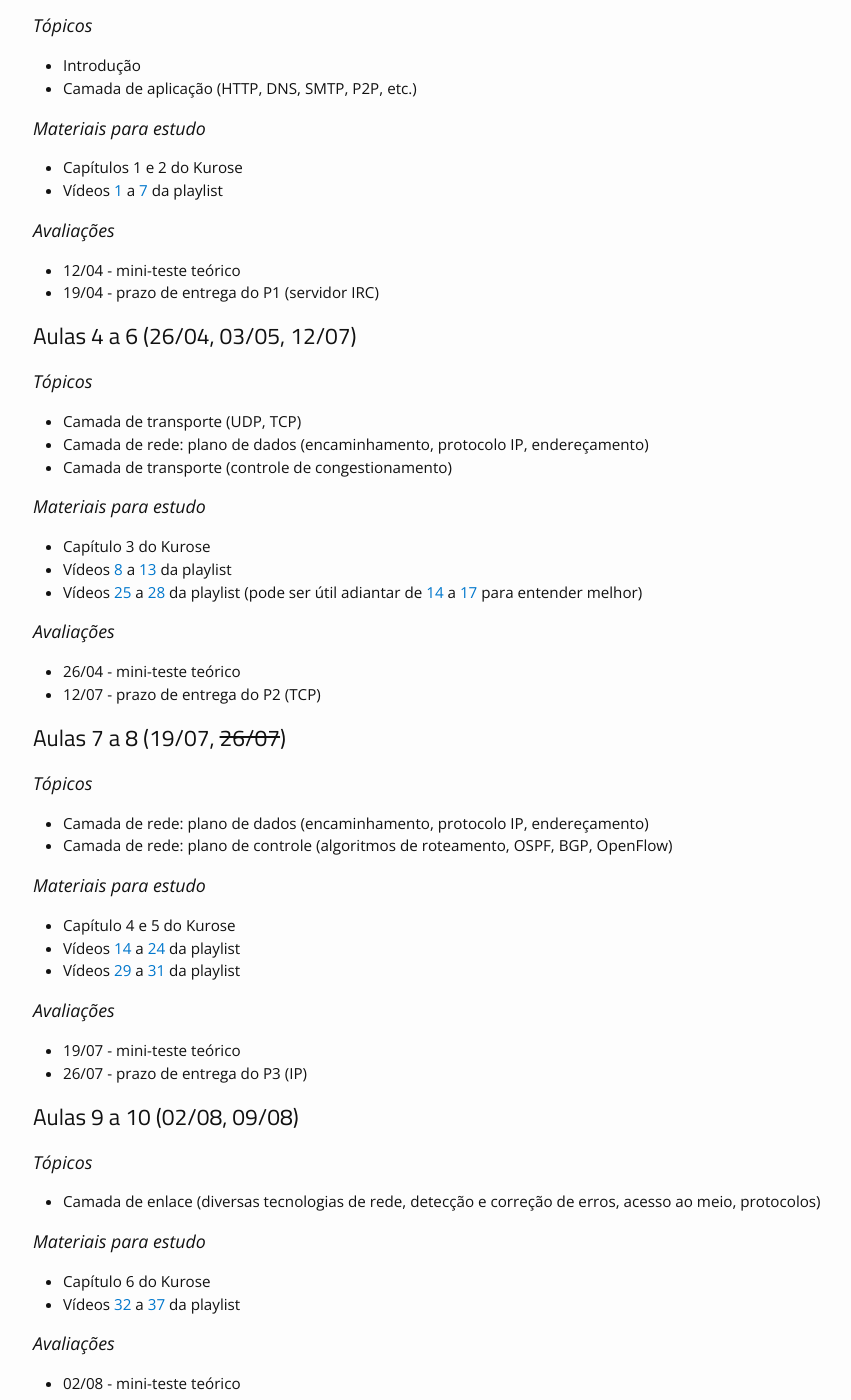
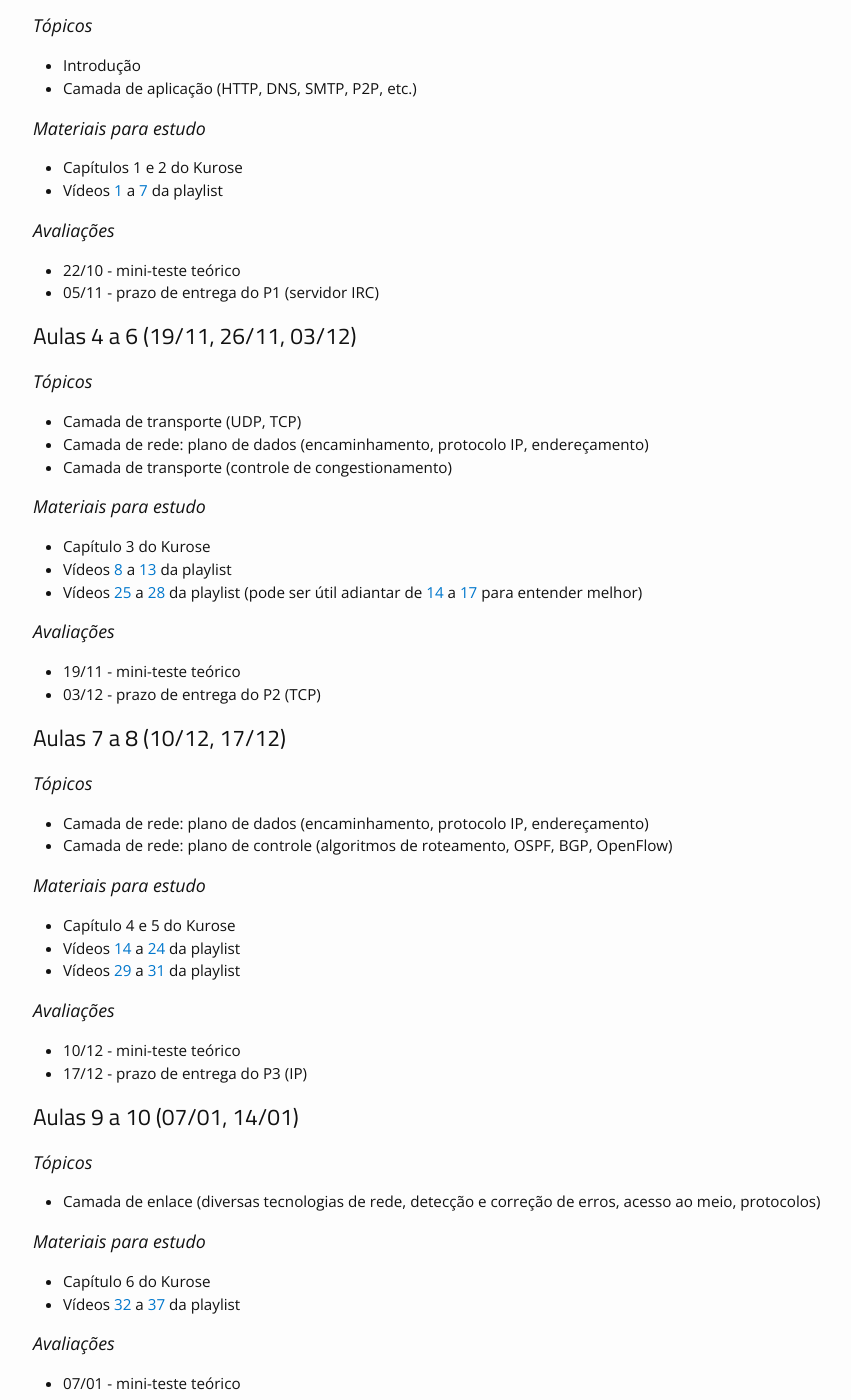
Before and after one commit to thotypous/redes-website, a Jekyll site: the page built from aulas.md, in a window 1280 px wide and 1400 px high, scrolled down 399 px. Shown: the whole window, without its empty margins (162-1013 px from the left). Built offline with Jekyll 4.4.1, drawn with Linux system fonts in a browser that asks for light colours; some of the changed text lies outside the part shown.

Commit message:
atualiza datas para 2024-2

```diff
--- a/aulas.md
+++ b/aulas.md
@@ -16,7 +16,7 @@ KUROSE, J.; ROSS, K. [Redes de computadores e a internet: uma abordagem top-down
 Por favor, verifique frequentemente pois esta agenda pode sofrer alterações.
 
 
-## Aulas 1 a 3 (05/04, 12/04, 19/04)
+## Aulas 1 a 3 (15/10, 22/10, 05/11)
 
 ### Tópicos
 
@@ -30,11 +30,11 @@ Por favor, verifique frequentemente pois esta agenda pode sofrer alterações.
 
 ### Avaliações
 
-* 12/04 - mini-teste teórico
-* 19/04 - prazo de entrega do P1 (servidor IRC)
+* 22/10 - mini-teste teórico
+* 05/11 - prazo de entrega do P1 (servidor IRC)
 
 
-## Aulas 4 a 6 (26/04, 03/05, 12/07)
+## Aulas 4 a 6 (19/11, 26/11, 03/12)
 
 ### Tópicos
 
@@ -50,10 +50,10 @@ Por favor, verifique frequentemente pois esta agenda pode sofrer alterações.
 
 ### Avaliações
 
-* 26/04 - mini-teste teórico
-* 12/07 - prazo de entrega do P2 (TCP)
+* 19/11 - mini-teste teórico
+* 03/12 - prazo de entrega do P2 (TCP)
 
-## Aulas 7 a 8 (19/07, ~~26/07~~)
+## Aulas 7 a 8 (10/12, 17/12)
 
 ### Tópicos
 
@@ -68,10 +68,10 @@ Por favor, verifique frequentemente pois esta agenda pode sofrer alterações.
 
 ### Avaliações
 
-* 19/07 - mini-teste teórico
-* 26/07 - prazo de entrega do P3 (IP)
+* 10/12 - mini-teste teórico
+* 17/12 - prazo de entrega do P3 (IP)
 
-## Aulas 9 a 10 (02/08, 09/08)
+## Aulas 9 a 10 (07/01, 14/01)
 
 ### Tópicos
 
@@ -84,10 +84,10 @@ Por favor, verifique frequentemente pois esta agenda pode sofrer alterações.
 
 ### Avaliações
 
-* 02/08 - mini-teste teórico
-* 09/08 - prazo de entrega do P4 (SLIP)
+* 07/01 - mini-teste teórico
+* 14/01 - prazo de entrega do P4 (SLIP)
 
-## Aula 11 (23/08)
+## Aula 11 (21/01)
 
 ### Tópicos
 
@@ -102,12 +102,12 @@ Por favor, verifique frequentemente pois esta agenda pode sofrer alterações.
 
 ### Avaliações
 
-* 23/08 - mini-teste teórico
+* 21/01 - mini-teste teórico
 
-## Aulas 12 a 14 (30/08, 06/09)
+## Aulas 12 a 14 (28/01, 04/02)
 
 * Desenvolvimento dos seminários
 
-## Aula 15 (13/09)
+## Aula 15 (11/02)
 
 * Apresentação dos seminários
```
